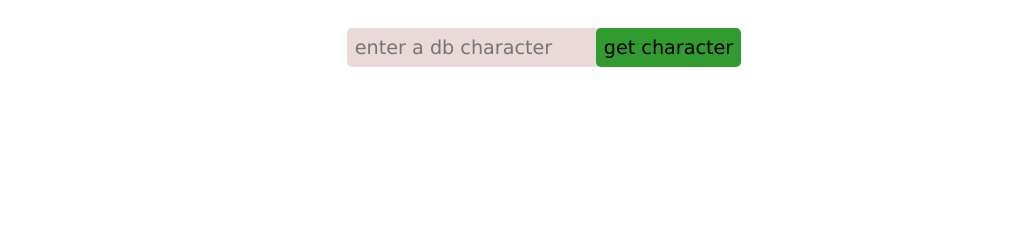
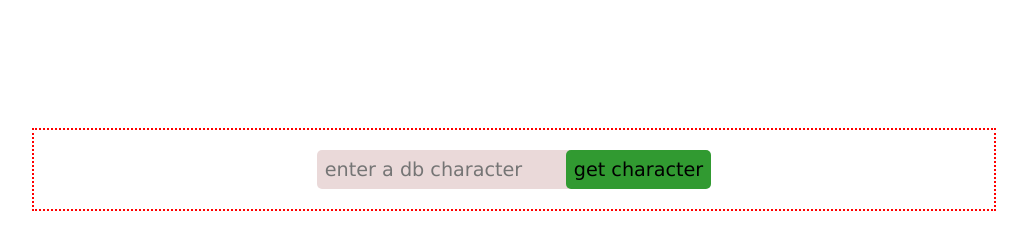
Before and after one commit to Jrkeith911/DBZ-CHARACTER-SYSTEM, a plain HTML site: page index.html in a window 1280 px wide. Shown: the whole page, without its empty margins (96-1123 px from the left). Drawn offline with Linux system fonts and the light colour scheme.

Commit message:
style update

```diff
--- a/index.html
+++ b/index.html
@@ -3,7 +3,7 @@
   <head>
     <meta charset="UTF-8" />
     <meta name="viewport" content="width=device-width, initial-scale=1.0" />
-    <title>Document</title>
+    <title>find your character</title>
     <link rel="stylesheet" href="style.css">
   </head>
   <body>
--- a/style.css
+++ b/style.css
@@ -1,16 +1,23 @@
+*{
+    margin: 0;
+    padding: 0;
+}
 body{
     display: flex;
     flex-flow: column nowrap;
-    /* justify-content: center; */
+    justify-content: center;
     text-align: center;
     align-items: center;
+    width: 75%;
+    border: 2px red dotted;
+    margin: 10%;
+
 }
 P:hover{
     background-color: rgba(162, 160, 44, 0.67);
 }
 #person{
     display: none;
-
     width: 35vw;
     height: 70vh;
     margin: 0 25vw;
```
